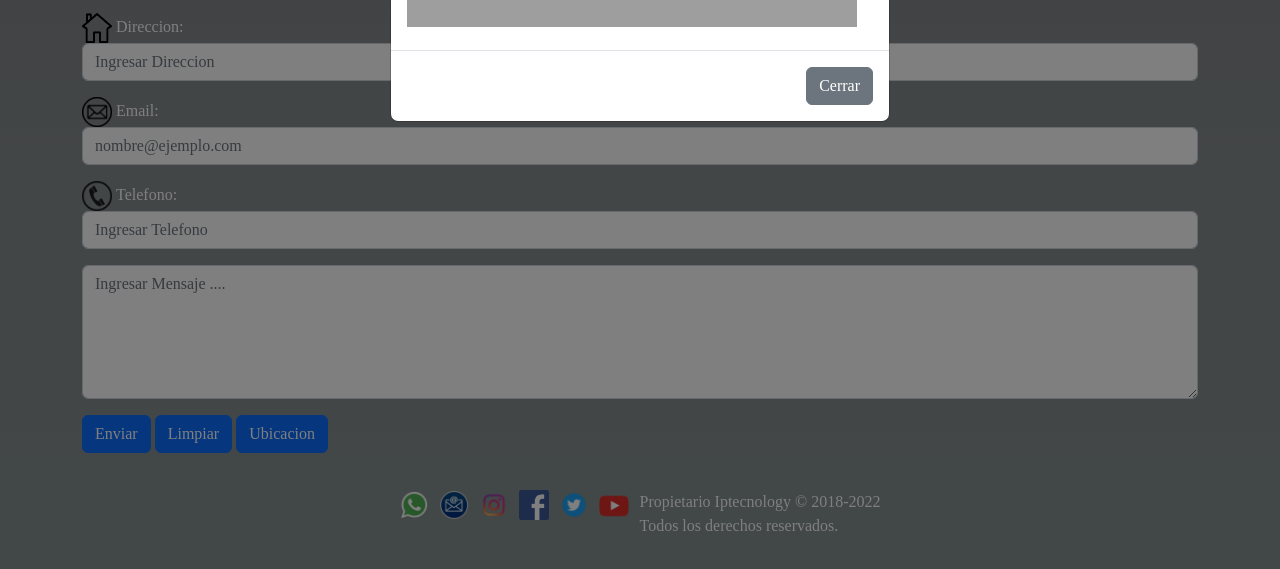
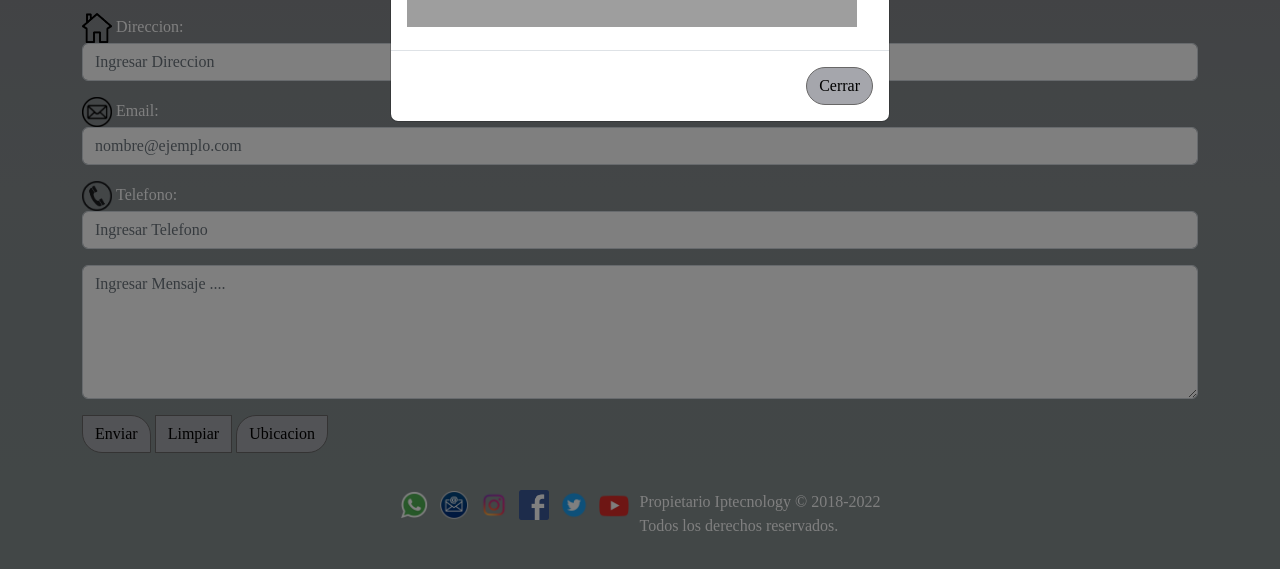
Before and after one commit to luchinimatias/MatiasLuchini, a plain HTML site: page pages/contacto.html in a window 1280 px wide. Both pictures are taken after a click on the button "Ubicacion". Shown: the part 474-1043 px from the top of the page. Drawn offline with nearby package versions, Linux system fonts and the light colour scheme; grey boxes are pictures that could not be loaded; a web font is replaced by a local one.

Commit message:
Se modifica estilos botones

```diff
--- a/pages/contacto.html
+++ b/pages/contacto.html
@@ -157,11 +157,11 @@
                 ></textarea>
               </fieldset>
               <fieldset>
-                <input type="submit" class="btn btn-primary" value="Enviar" />
-                <input type="reset" class="btn btn-primary" value="Limpiar" />
+                <input type="submit" class="btn btn-primary buttonE" value="Enviar" />
+                <input type="reset" class="btn btn-primary buttonL" value="Limpiar" />
                 <button
                   type="button"
-                  class="btn btn-primary"
+                  class="btn btn-primary buttonU"
                   data-bs-toggle="modal"
                   data-bs-target="#exampleModal"
                 >
@@ -200,7 +200,7 @@
                       <div class="modal-footer">
                         <button
                           type="button"
-                          class="btn btn-secondary"
+                          class="btn btn-secondary buttonC"
                           data-bs-dismiss="modal"
                         >
                           Cerrar
--- a/styles/styles.css
+++ b/styles/styles.css
@@ -114,6 +114,57 @@ body {
   width: 302px;
   height: 302px;
 }
+.buttonI {
+  color: rgb(0, 0, 0);
+  border-radius: 0px 20px 0px 20px;
+  border-color: rgb(104, 103, 103);
+  background-color: #a5a6ac;
+}
+.buttonI:hover {
+  box-shadow: 0px 0px 10px 0px;
+  border-color: rgb(255, 255, 255);
+}
+.buttonE {
+  color: rgb(0, 0, 0);
+  border-radius: 0px 20px 0px 20px;
+  border-color: rgb(104, 103, 103);
+  background-color: #a5a6ac;
+}
+.buttonE:hover {
+  box-shadow: 0px 0px 10px 0px;
+  border-color: rgb(255, 255, 255);
+}
+.buttonL {
+  color: rgb(0, 0, 0);
+  border-radius: 0px 0px 0px 0px;
+  border-color: rgb(104, 103, 103);
+  background-color: #a5a6ac;
+}
+.buttonL:hover {
+  box-shadow: 0px 0px 10px 0px;
+  border-color: rgb(255, 255, 255);
+}
+.buttonU {
+  color: rgb(0, 0, 0);
+  border-radius: 20px 0px 20px 0px;
+  border-color: rgb(104, 103, 103);
+  background-color: #a5a6ac;
+}
+.buttonU:hover {
+  box-shadow: 0px 0px 10px 0px;
+  border-color: rgb(255, 255, 255);
+}
+.buttonC {
+  color: rgb(0, 0, 0);
+  border-radius: 50px 50px 50px 50px;
+  border-color: rgb(104, 103, 103);
+  background-color: #a5a6ac;
+}
+.buttonC:hover {
+  box-shadow: 0px 0px 10px 0px;
+  border-color: rgb(255, 255, 255);
+  background-color: #e20909;
+}
 
 .contenedorBanner {
   display: flex;
@@ -122,10 +173,10 @@ body {
   flex-wrap: wrap;
 }
 
-.offcanvas-title{
+.offcanvas-title {
   color: black;
 }
-fieldset{
+fieldset {
   margin-top: 1rem;
 }
 
@@ -274,14 +325,13 @@ footer a {
   color: black;
 }
 
-.modal-dialog{
+.modal-dialog {
   color: black;
 }
 
 /* Services Section
 --------------------------------*/
 #services {
-
   background-size: cover;
   padding: 80px 0 60px 0;
 }
@@ -328,7 +378,7 @@ footer a {
 }
 
 #services .box:hover .icon i {
-  color:   #919191;
+  color: #919191;
 }
 
 #services .box:hover .icon a {
```
Also changed, not shown: pages/producto.html (+2 -2 lines).
